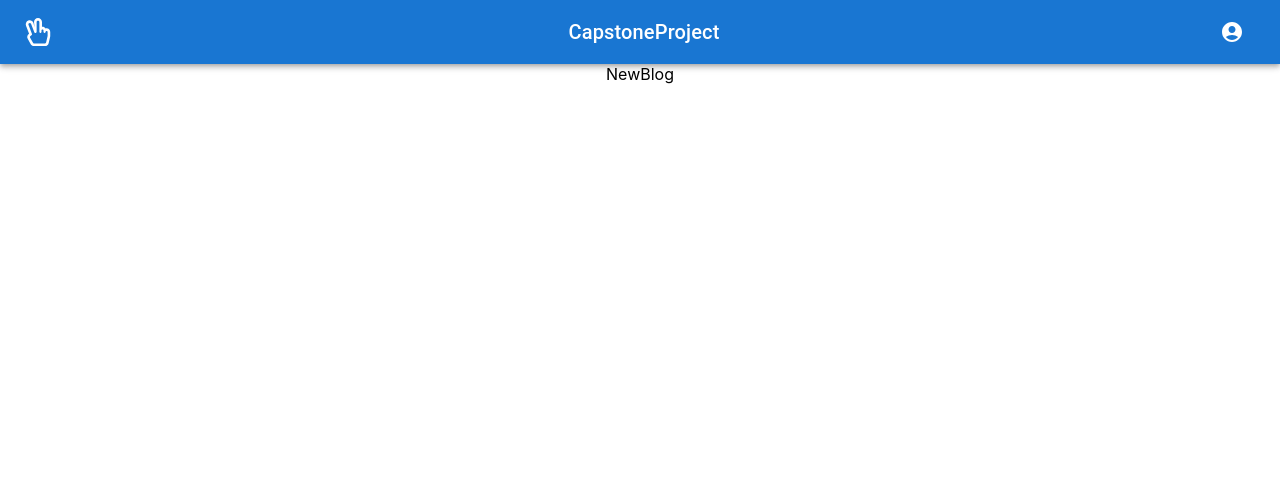
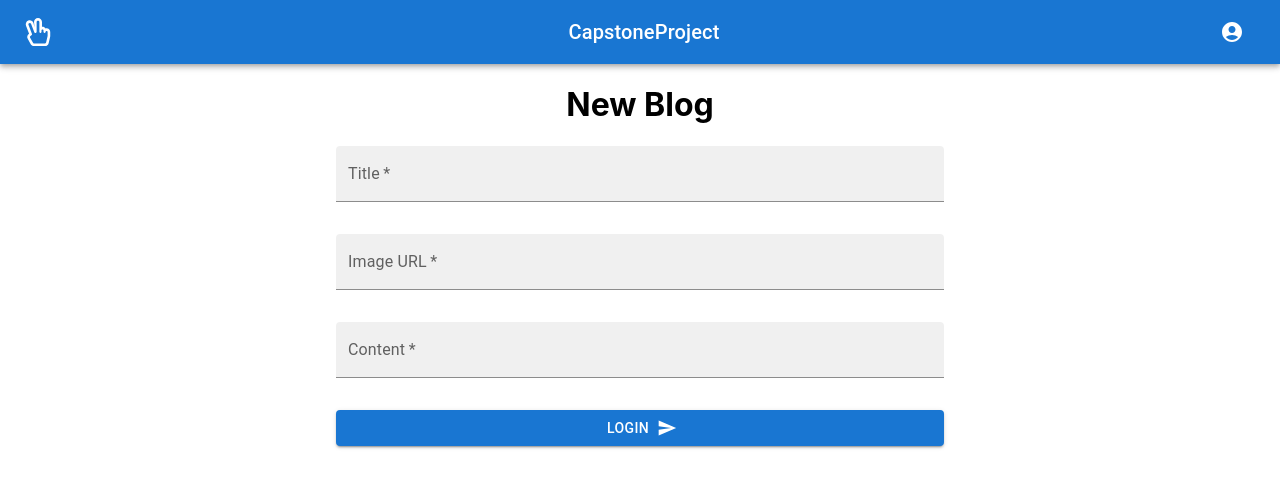
Before and after one commit to fatihozkul35/ReactCapstoneProject, a React (Create React App) app: page /newblog in a window 1280 px wide. Shown: the top 488 px of the page. Built offline with nearby package versions, Linux system fonts and the light colour scheme.

Commit message:
new blog is done

```diff
--- a/src/auth/firebase.jsx
+++ b/src/auth/firebase.jsx
@@ -2,6 +2,7 @@
 import { initializeApp } from "firebase/app";
 import { getAuth } from "firebase/auth";
 import { GoogleAuthProvider } from "firebase/auth";
+import { getDatabase } from "firebase/database";
 
 // Your web app's Firebase configuration
 const firebaseConfig = {
@@ -14,11 +15,14 @@ const firebaseConfig = {
   appId: process.env.REACT_APP_APP_ID,
 };
 
-// Initialize Firebase
+//! Initialize Firebase
 const app = initializeApp(firebaseConfig);
 
-// Initialize Firebase Authentication and get a reference to the service
+//! Initialize Firebase Authentication and get a reference to the service
 export const auth = getAuth(app);
+
+//! Get a database reference
+export const database = getDatabase(app);
 
 export const provider = new GoogleAuthProvider();
 
--- a/src/components/CardItem/CardItem.jsx
+++ b/src/components/CardItem/CardItem.jsx
@@ -6,7 +6,7 @@ import CardContent from "@mui/material/CardContent";
 import CardActions from "@mui/material/CardActions";
 import Collapse from "@mui/material/Collapse";
 import Avatar from "@mui/material/Avatar";
-import IconButton, { IconButtonProps } from "@mui/material/IconButton";
+import IconButton from "@mui/material/IconButton";
 import Typography from "@mui/material/Typography";
 import { red } from "@mui/material/colors";
 import FavoriteIcon from "@mui/icons-material/Favorite";
@@ -15,11 +15,27 @@ import ExpandMoreIcon from "@mui/icons-material/ExpandMore";
 import MoreVertIcon from "@mui/icons-material/MoreVert";
 import { useState } from "react";
 
-export interface ExpandMoreProps extends IconButtonProps {
-  expand: boolean;
-}
+// export interface ExpandMoreProps extends IconButtonProps {
+//   expand: boolean;
+// }
+// const blogs = [
+//   {
+//     title: "Shrimp and Chorizo Paella",
+//     date: "September 14, 2016",
+//     img: "https://cdn.pixabay.com/photo/2022/01/22/16/26/lake-6957802_960_720.jpg",
+//     description:
+//       "This impressive paella is a perfect party dish and a fun meal to cook together with your guests. Add 1 cup of frozen peas along with the mussels, if you like.",
+//   },
+//   {
+//     title: "Shrimp and Chorizo Paella",
+//     date: "September 14, 2016",
+//     img: "https://cdn.pixabay.com/photo/2022/01/22/16/26/lake-6957802_960_720.jpg",
+//     description:
+//       "This impressive paella is a perfect party dish and a fun meal to cook together with your guests. Add 1 cup of frozen peas along with the mussels, if you like.",
+//   },
+// ];
 
-const ExpandMore = styled((props: ExpandMoreProps) => {
+const ExpandMore = styled((props) => {
   const { expand, ...other } = props;
   return <IconButton {...other} />;
 })(({ theme, expand }) => ({
@@ -29,7 +45,8 @@ const ExpandMore = styled((props: ExpandMoreProps) => {
     duration: theme.transitions.duration.shortest,
   }),
 }));
-const CardItem = () => {
+const CardItem = (prop) => {
+  const { title, date, img, description } = prop.blog;
   const [expanded, setExpanded] = useState(false);
   const handleExpandClick = () => {
     setExpanded(!expanded);
@@ -40,7 +57,7 @@ const CardItem = () => {
         <CardHeader
           avatar={
             <Avatar sx={{ bgcolor: red[500] }} aria-label="recipe">
-              R
+              S
             </Avatar>
           }
           action={
@@ -48,20 +65,19 @@ const CardItem = () => {
               <MoreVertIcon />
             </IconButton>
           }
-          title="Shrimp and Chorizo Paella"
-          subheader="September 14, 2016"
+          title={title}
+          subheader={date}
         />
         <CardMedia
           component="img"
           height="194"
-          image="/static/images/cards/paella.jpg"
+          // image={reactImg}
+          image={img}
           alt="Paella dish"
         />
         <CardContent>
           <Typography variant="body2" color="text.secondary">
-            This impressive paella is a perfect party dish and a fun meal to
-            cook together with your guests. Add 1 cup of frozen peas along with
-            the mussels, if you like.
+            {description}
           </Typography>
         </CardContent>
         <CardActions disableSpacing>
--- a/src/components/Navbar/Navbar.jsx
+++ b/src/components/Navbar/Navbar.jsx
@@ -13,7 +13,7 @@ import React, { useState } from "react";
 import AccountCircle from "@mui/icons-material/AccountCircle";
 import { useDispatch, useSelector } from "react-redux";
 import { useNavigate } from "react-router-dom";
-import { logOut } from "../../utils/functions";
+import { logOut } from "../../utils/loginAndLogoutfunctions";
 
 const Navbar = () => {
   // const [auth, setAuth] = useState(false);
--- a/src/components/RegisterForm/RegisterForm.jsx
+++ b/src/components/RegisterForm/RegisterForm.jsx
@@ -3,13 +3,13 @@ import React from "react";
 import { registerFormContainer } from "./registerFormStyles";
 import SendIcon from "@mui/icons-material/Send";
 import { Form } from "formik";
-import { registerWithEmailPassword } from "../../utils/functions";
+import { registerWithEmailPassword } from "../../utils/loginAndLogoutfunctions";
 import { useDispatch } from "react-redux";
 import { Link } from "react-router-dom";
 const RegisterForm = (props) => {
   const dispatch = useDispatch();
   const { values, handleChange, handleBlur, touched, errors } = props;
-  const handleSubmit = () => {
+  const handleSubmitRegister = () => {
     console.log("register submit");
     registerWithEmailPassword(values.email, values.password, dispatch);
   };
@@ -19,7 +19,7 @@ const RegisterForm = (props) => {
       style={registerFormContainer}
       // noValidate
       // autoComplete="off"
-      onSubmit={handleSubmit}
+      onSubmit={handleSubmitRegister}
     >
       <Grid container style={{ width: "50%" }} spacing={4}>
         <Grid item xs={12}>
--- a/src/pages/Login/Login.jsx
+++ b/src/pages/Login/Login.jsx
@@ -3,10 +3,10 @@ import { Box, Button, Grid, TextField } from "@mui/material";
 import React, { useState } from "react";
 import { registerFormContainer } from "../../components/RegisterForm/registerFormStyles";
 import SendIcon from "@mui/icons-material/Send";
-import { logInWithGoogle } from "../../utils/functions";
+import { logInWithGoogle } from "../../utils/loginAndLogoutfunctions";
 import { useDispatch } from "react-redux";
 import { useNavigate } from "react-router-dom";
-import { logInWithEmailAndPassword } from "../../utils/functions";
+import { logInWithEmailAndPassword } from "../../utils/loginAndLogoutfunctions";
 
 const initialValuesOfForm = { email: "", password: "" };
 const Login = () => {
--- a/src/pages/NewBlog/NewBlog.jsx
+++ b/src/pages/NewBlog/NewBlog.jsx
@@ -1,7 +1,102 @@
-import React from "react";
+import { Box, Button, Grid, TextField } from "@mui/material";
+import React, { useState } from "react";
+import SendIcon from "@mui/icons-material/Send";
+import { registerFormContainer } from "../../components/RegisterForm/registerFormStyles";
+import { blogToFirebase } from "../../utils/databaseFunctions";
+
+const initialValuesOfNewBlog = {
+  title: "",
+  date: "",
+  img: "",
+  description: "",
+};
 
 const NewBlog = () => {
-  return <div>NewBlog</div>;
+  const [newBlog, setNewBlog] = useState(initialValuesOfNewBlog);
+
+  const changeBlog = (e) => {
+    setNewBlog({ ...newBlog, [e.target.id]: e.target.value });
+  };
+  const newBlogsubmitToFirebase = (e) => {
+    e.preventDefault();
+    blogToFirebase(newBlog);
+    setNewBlog(initialValuesOfNewBlog);
+  };
+  return (
+    <div>
+      <h1>New Blog</h1>
+      <Box
+        component="form"
+        style={registerFormContainer}
+        onSubmit={newBlogsubmitToFirebase}
+        // noValidate
+        // autoComplete="off"
+      >
+        <Grid container style={{ width: "50%" }} spacing={4}>
+          <Grid item xs={12}>
+            <TextField
+              id="title"
+              label="Title"
+              type="text"
+              variant="filled"
+              value={newBlog.title}
+              // onChange={handleChange}
+              // onBlur={handleBlur}
+              // helperText={touched.email && errors.email}
+              // error={touched.email && Boolean(errors.email)}
+              fullWidth
+              onChange={changeBlog}
+              required
+            />
+          </Grid>
+          <Grid item xs={12}>
+            <TextField
+              // id="filled-search"
+              id="img"
+              label="Image URL"
+              type="url"
+              variant="filled"
+              value={newBlog.img}
+              // onChange={handleChange}
+              // onBlur={handleBlur}
+              // helperText={touched.password && errors.password}
+              // error={touched.password && Boolean(errors.password)}
+              onChange={changeBlog}
+              fullWidth
+              required
+            />
+          </Grid>
+          <Grid item xs={12}>
+            <TextField
+              // id="filled-search"
+              id="description"
+              label="Content"
+              type="text"
+              variant="filled"
+              value={newBlog.description}
+              // onChange={handleChange}
+              // onBlur={handleBlur}
+              // helperText={touched.password && errors.password}
+              // error={touched.password && Boolean(errors.password)}
+              onChange={changeBlog}
+              fullWidth
+              required
+            />
+          </Grid>
+          <Grid item xs={12}>
+            <Button
+              type="submit"
+              variant="contained"
+              endIcon={<SendIcon />}
+              fullWidth
+            >
+              Login
+            </Button>
+          </Grid>
+        </Grid>
+      </Box>
+    </div>
+  );
 };
 
 export default NewBlog;
--- /dev/null
+++ b/src/utils/databaseFunctions.jsx
@@ -0,0 +1,25 @@
+import { getDatabase, onValue, ref, set } from "firebase/database";
+
+//! This function saves a new blog to firebase
+export const blogToFirebase = (blog) => {
+  const { title, date, img, description } = blog;
+  const db = getDatabase();
+  set(ref(db, "blogs/" + title), {
+    title: title,
+    date: date,
+    img: img,
+    description: description,
+  });
+};
+
+//! This function fetch blogs from firebase
+export const blogsFromFirebase = (setBlogs) => {
+  const db = getDatabase();
+  const starCountRef = ref(db, "blogs/");
+  onValue(starCountRef, (snapshot) => {
+    const data = snapshot.val();
+    const arrayData = Object.values(data);
+    // console.log(arrayData);
+    setBlogs([...arrayData]);
+  });
+};
--- a/src/utils/functions.jsx
+++ b/src/utils/loginAndLogoutfunctions.jsx
@@ -8,6 +8,7 @@ import {
 import { auth, provider } from "../auth/firebase";
 import { authLogin, authLogout } from "../redux/actions/authActions";
 
+//! LOGIN AND LOGOUT FUNCTIONS
 export const logInWithGoogle = (dispatch, navigate) => {
   signInWithPopup(auth, provider)
     .then((result) => {
```
Also changed, not shown: src/components/Main/Main.jsx (+30 -4 lines).
